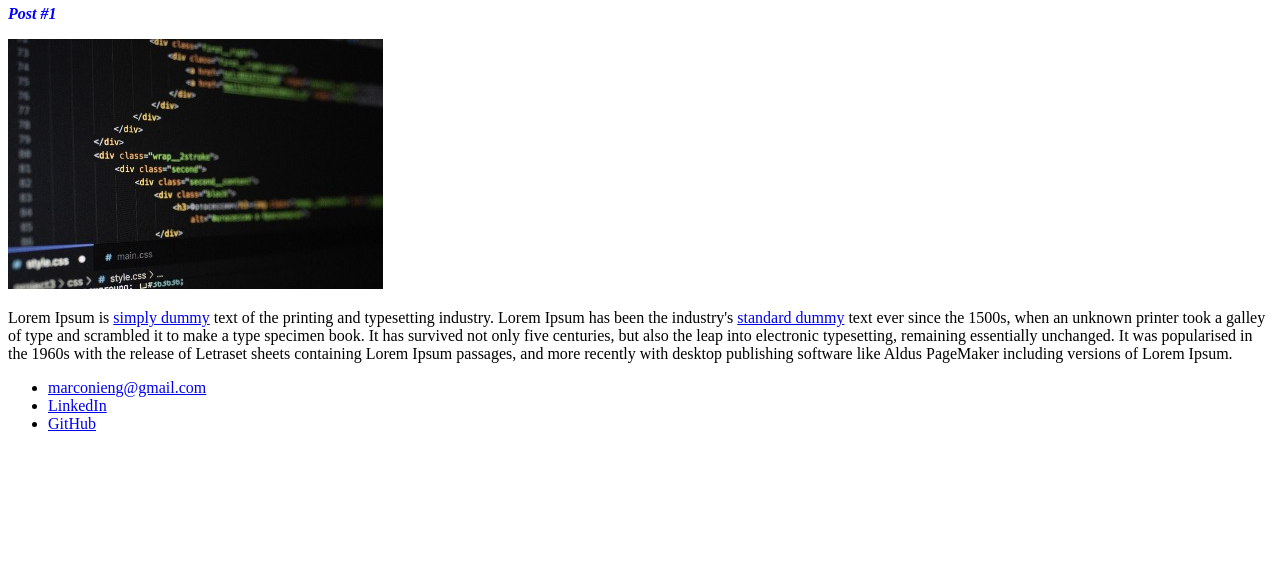
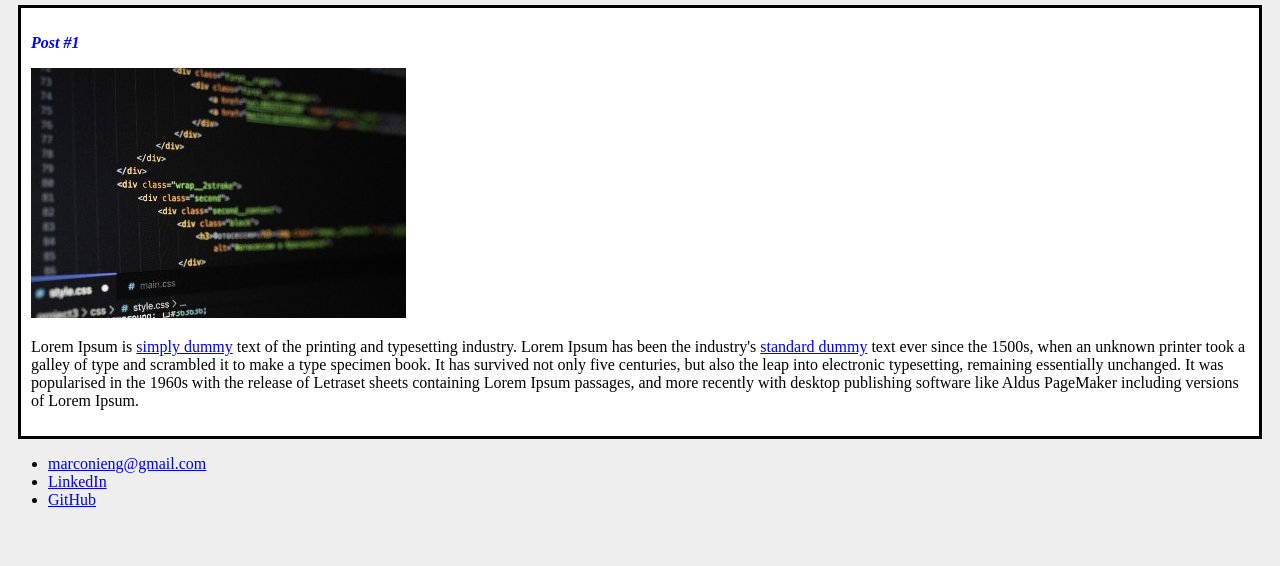
Before and after one commit to Marc-Web/projeto-criando-um-site-pessoal, a plain HTML site: page index.html in a window 1280 px wide. Shown: the part 234-800 px from the top of the page. Drawn offline with Linux system fonts and the light colour scheme.

Commit message:
Adicionando cores e bordas a alguns elementos, e atualizando o README

```diff
--- a/index.html
+++ b/index.html
@@ -16,7 +16,7 @@
       <header>
         <h2 class="subtitle">Posts</h2>
       </header>
-      <article>
+      <article class="post">
         <header>
           <h3 class="post_title">Post #1</h3>
           <img src="valery-sysoev-p9OkL4yW3C8-unsplash_ccexpress.jpeg"
--- a/style.css
+++ b/style.css
@@ -1,3 +1,7 @@
+body {
+  background-color: #eee;
+}
+
 #title,
 .subtitle,
 .post_title {
@@ -8,3 +12,10 @@
   font-size: 16px;
   font-style: italic;
 }
+
+.post {
+  background-color: #fff;
+  padding: 10px;
+  border: 3px solid #000;
+  margin: 10px;
+}
```
Also changed, not shown: 1 other file.
